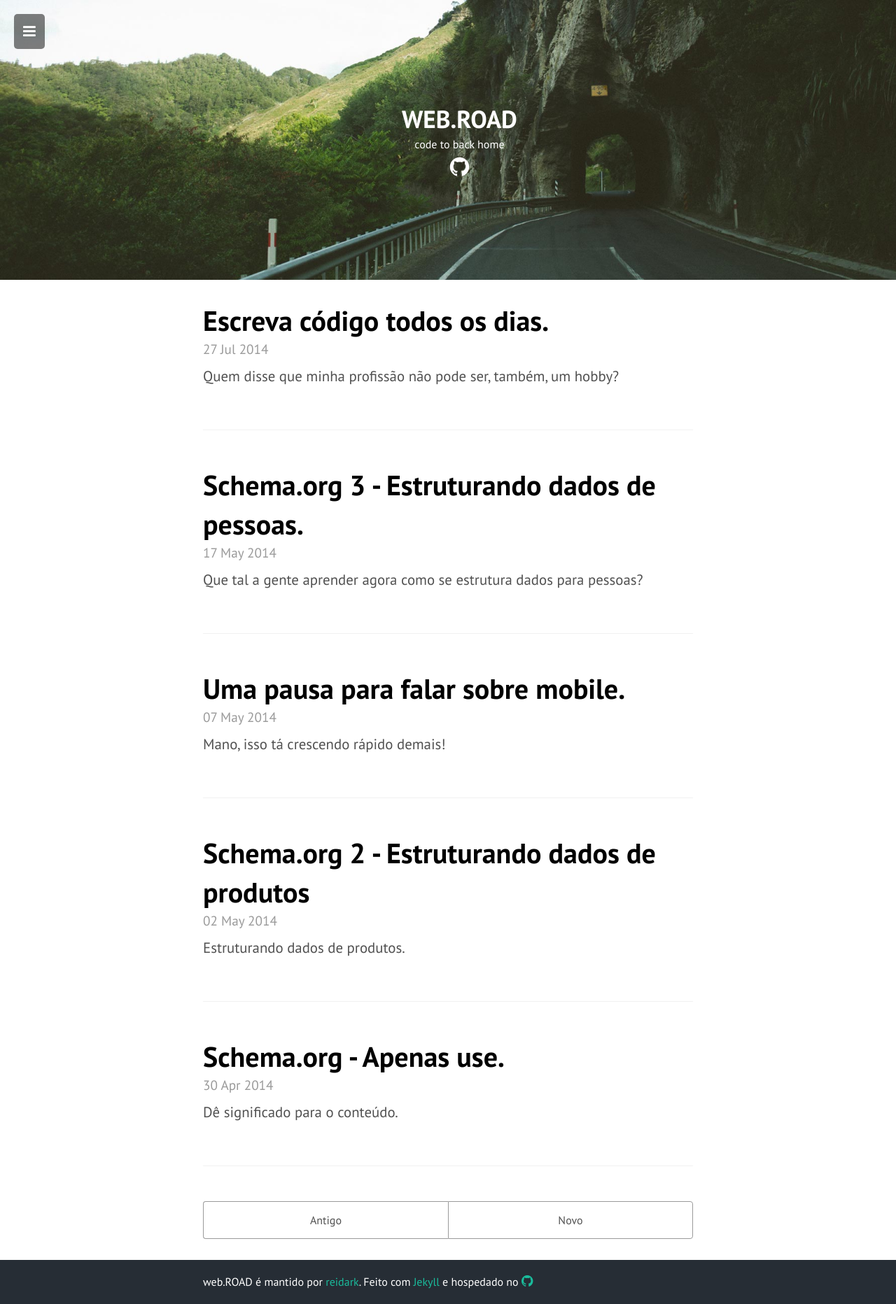
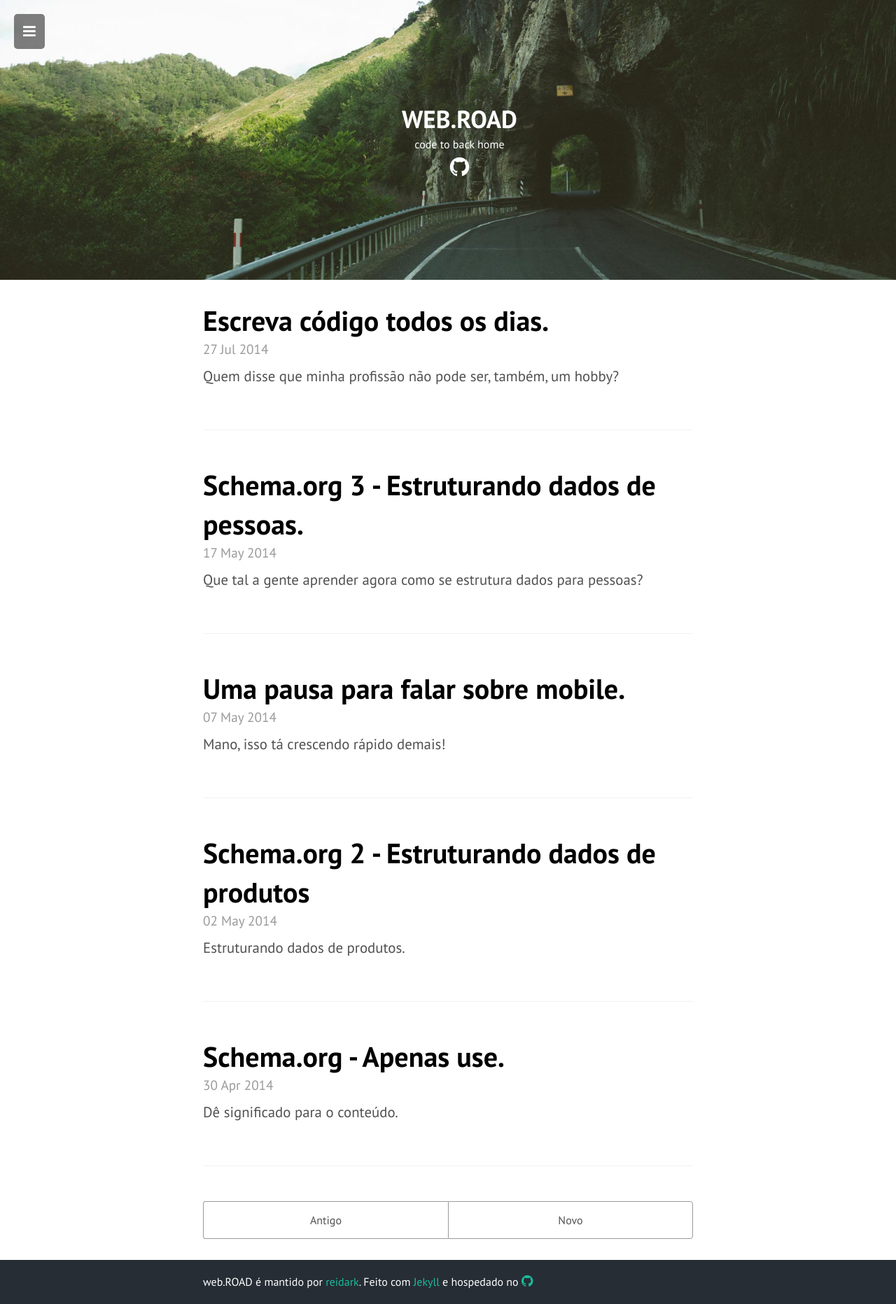
Before and after one commit to reidark/reidark.github.io, a Jekyll site: the page built from index.html, in a window 1280 px wide. Shown: the whole page at 70% size. Built offline with Jekyll 4.4.1, drawn with Linux system fonts in a browser that asks for light colours; nearby versions of some CDN libraries; the list of posts is cut into pages by our own code.

Commit message:
Update header :)

```diff
--- a/assets/css/style.css
+++ b/assets/css/style.css
@@ -297,7 +297,8 @@ h4 {
   width: 100%;
   max-height: 400px;
   height: 100%;
-  background: url(../img/background.jpg) #202020;
+  background: url(../img/background.jpg) #202020 bottom center;
+  background-attachment: fixed;
   -webkit-background-size: cover;
   -moz-background-size: cover;
   -o-background-size: cover;
--- a/assets/css/style.less
+++ b/assets/css/style.less
@@ -230,7 +230,8 @@ h4{
    width: 100%;
    max-height: 400px;
    height: 100%;
-    background: url(../img/background.jpg) @menu;
+   background: url(../img/background.jpg) @menu bottom center;
+   background-attachment: fixed;
    .cover();
 
    .container{
--- a/assetscss/style.css
+++ b/assetscss/style.css
@@ -322,7 +322,8 @@ h4 {
 	width: 100%;
 	max-height: 400px;
 	height: 100%;
-	background: url(../img/background.jpg) #202020;
+	background: url(../img/background.jpg) #202020 bottom center;
+	background-attachment: fixed;
 	-webkit-background-size: cover;
 	-moz-background-size: cover;
 	-o-background-size: cover;
```
Also changed, not shown: assets/css/style.min.css, assetscss/style.min.css. Lines whose indentation alone changed are shown as unchanged.
